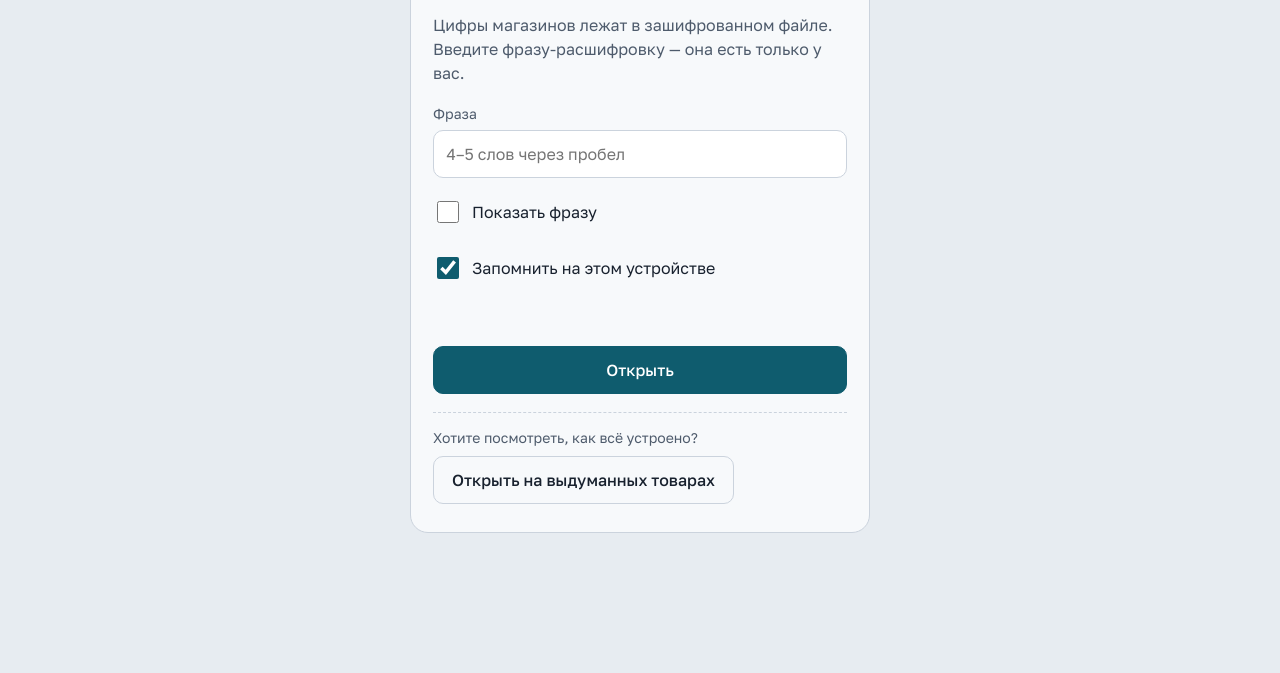
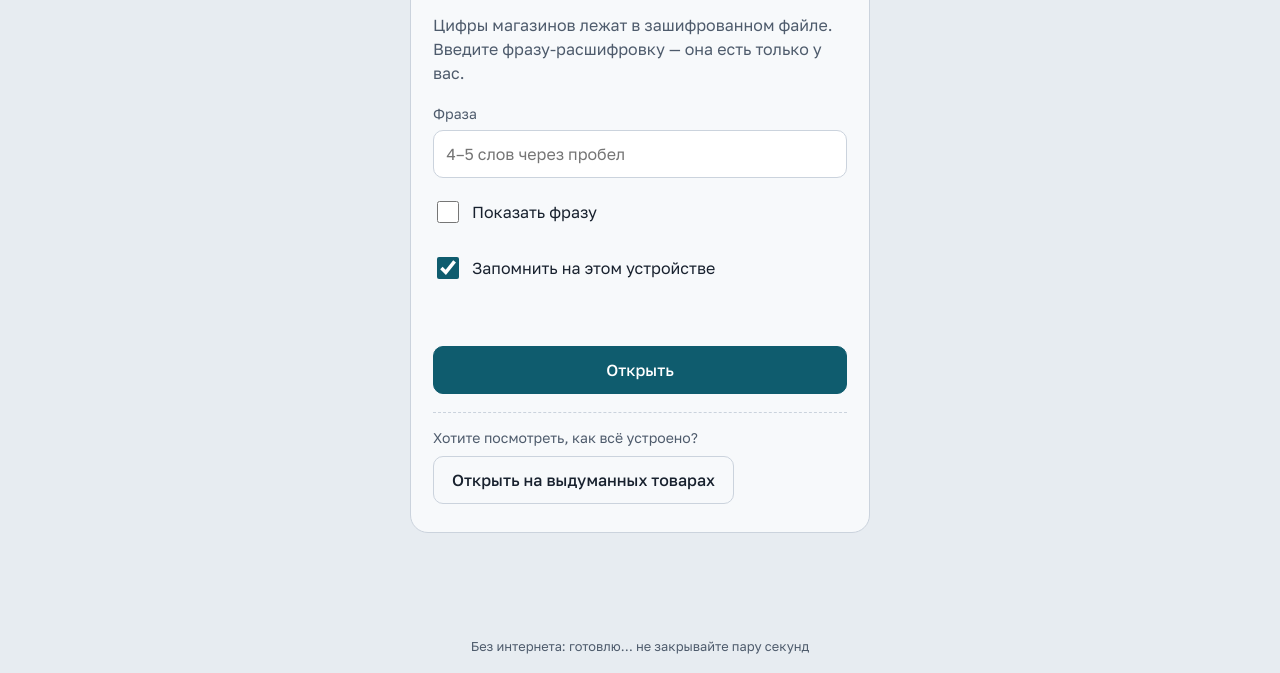
Before and after one commit to alinakam152-bit/unitka, a plain HTML site: page index.html in a window 1280 px wide. Shown: the part 197-870 px from the top of the page. Before the commit the page ends 810 px from the top, so only its background shows below. Drawn offline with Linux system fonts and the light colour scheme; a web font is replaced by a local one.

Commit message:
PWA: service worker включается сразу, строка «Работает без интернета», sw v2
Co-Authored-By: Claude Opus 5.5 <noreply@anthropic.com>

```diff
--- a/index.html
+++ b/index.html
@@ -37,11 +37,25 @@
 
   <script src="demo-data.js?v=6"></script>
   <script src="app.js?v=6"></script>
+  <p id="pwa-status" class="pwa-status" aria-live="polite"></p>
+  <style>
+    .pwa-status { margin: 24px 16px calc(16px + env(safe-area-inset-bottom)); text-align: center; font-size: .8rem; color: var(--ink-2); }
+    @media (max-width: 720px) { .pwa-status { margin-bottom: calc(88px + env(safe-area-inset-bottom)); } }
+  </style>
   <script>
-    // Работа без интернета (service worker, файл sw.js)
-    if ("serviceWorker" in navigator) {
-      addEventListener("load", () => navigator.serviceWorker.register("sw.js").catch(() => {}));
-    }
+    // Работа без интернета (service worker, файл sw.js) — включаем сразу, не ждём шрифты
+    (function () {
+      const out = document.getElementById("pwa-status");
+      const say = (t) => { out.textContent = t; };
+      if (!("serviceWorker" in navigator)) { say("Без интернета: этот браузер не умеет"); return; }
+      say("Без интернета: готовлю… не закрывайте пару секунд");
+      navigator.serviceWorker.register("sw.js").catch((e) => say("Без интернета: ошибка — " + e.message));
+      navigator.serviceWorker.ready.then(async () => {
+        const key = (await caches.keys()).find((k) => k.startsWith("unitka-")) || "?";
+        const ok = await caches.match("index.html");
+        say(ok ? "✓ Работает без интернета (" + key.replace("unitka-", "") + ")" : "Без интернета: файлы ещё не сохранены");
+      });
+    })();
   </script>
 </body>
 </html>
--- a/sw.js
+++ b/sw.js
@@ -1,7 +1,7 @@
 /* Юнитка — service worker: приложение открывается без интернета.
    ВАЖНО: при КАЖДОЙ выкладке повышай VERSION (v1 → v2 → v3 ...),
    иначе телефон будет показывать старую версию. */
-const VERSION = "v1";
+const VERSION = "v2";
 const CACHE = "unitka-" + VERSION;
 
 // Файлы приложения — ровно так, как они подключены в index.html
@@ -40,7 +40,7 @@ self.addEventListener("fetch", (e) => {
   if (req.mode === "navigate") {
     e.respondWith(
       fetch(req).then((res) => { putCopy("index.html", res); return res; })
-        .catch(() => caches.match("index.html"))
+        .catch(() => caches.match("index.html").then((r) => r || caches.match("./")))
     );
     return;
   }
```
